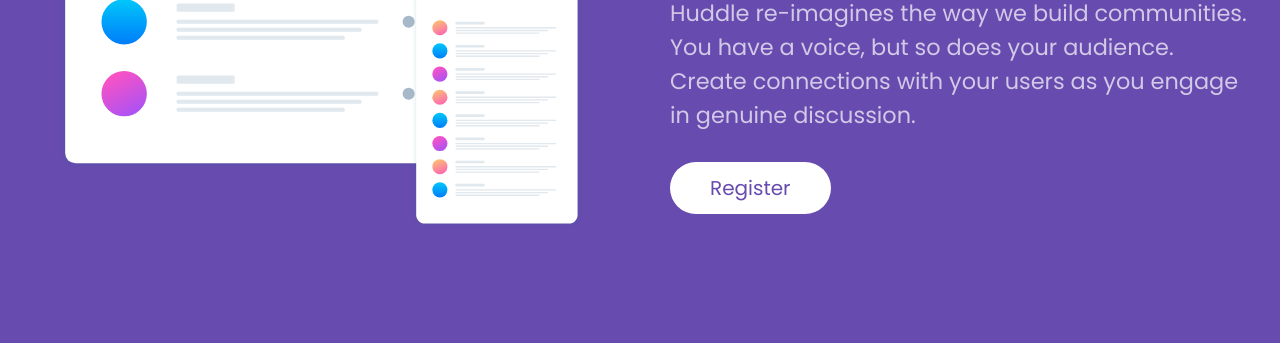
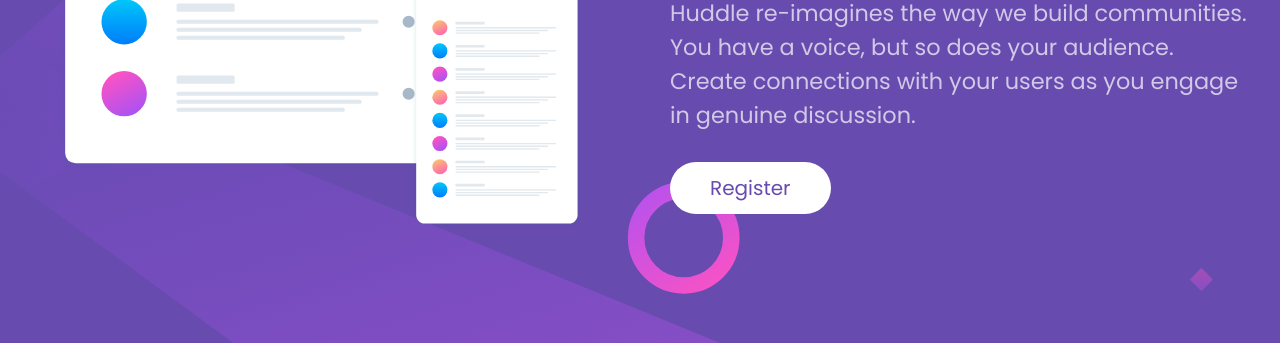
Before and after one commit to Ravindra-git/huddle-live, a plain HTML site: page index.html in a window 1280 px wide. Shown: the part 309-652 px from the top of the page. Drawn offline with Linux system fonts and the light colour scheme; the site is published under a folder, as on GitHub Pages, so addresses that start at the root find nothing.

Commit message:
Update style.css

```diff
--- a/style.css
+++ b/style.css
@@ -7,7 +7,7 @@
 body {
     background-color: hsl(257, 40%, 49%);
     background-image:
-        url("/images/bg-desktop.svg");
+        url("./images/bg-desktop.svg");
     background-repeat: no-repeat;
     background-size: cover;
     color: white;
```
